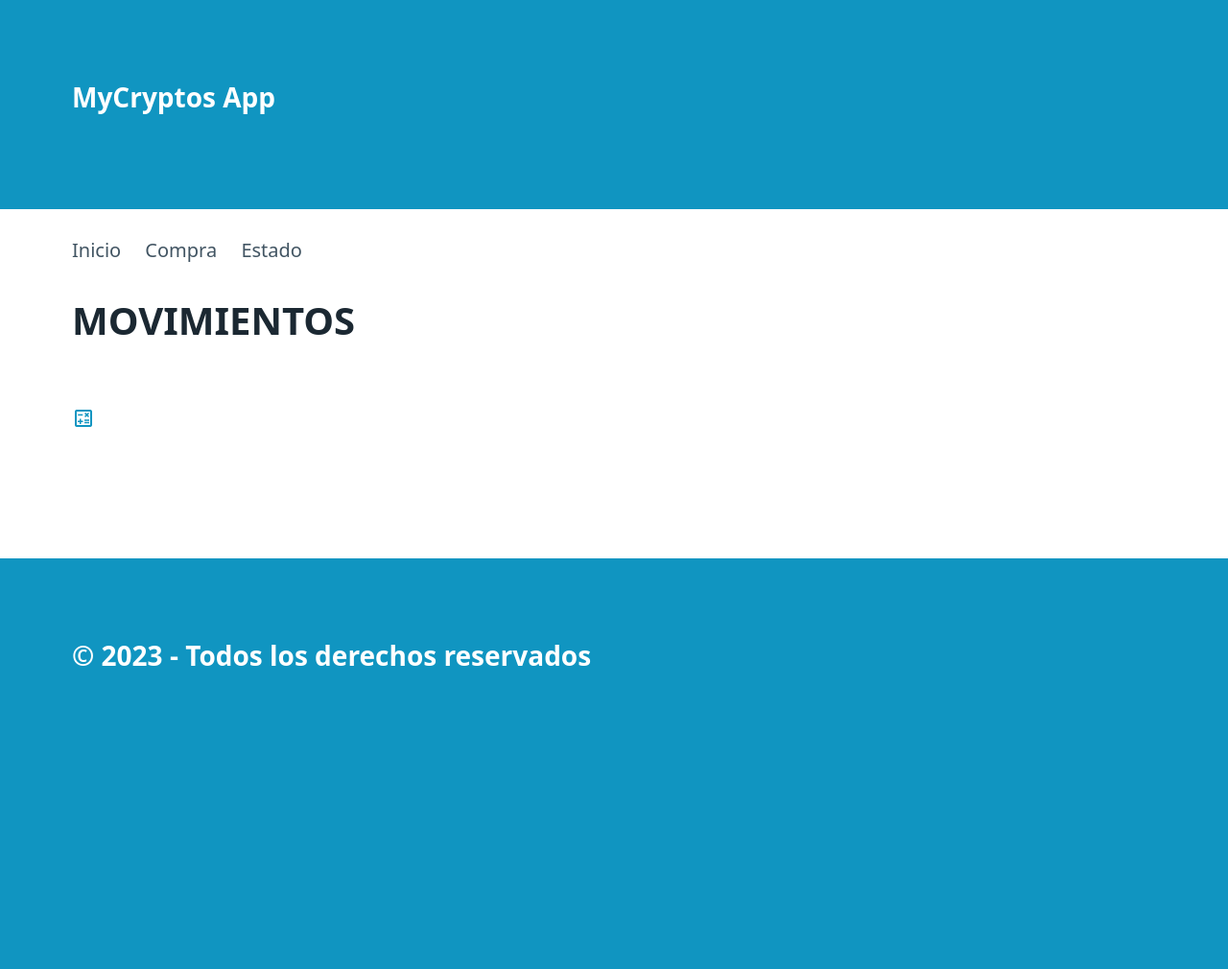
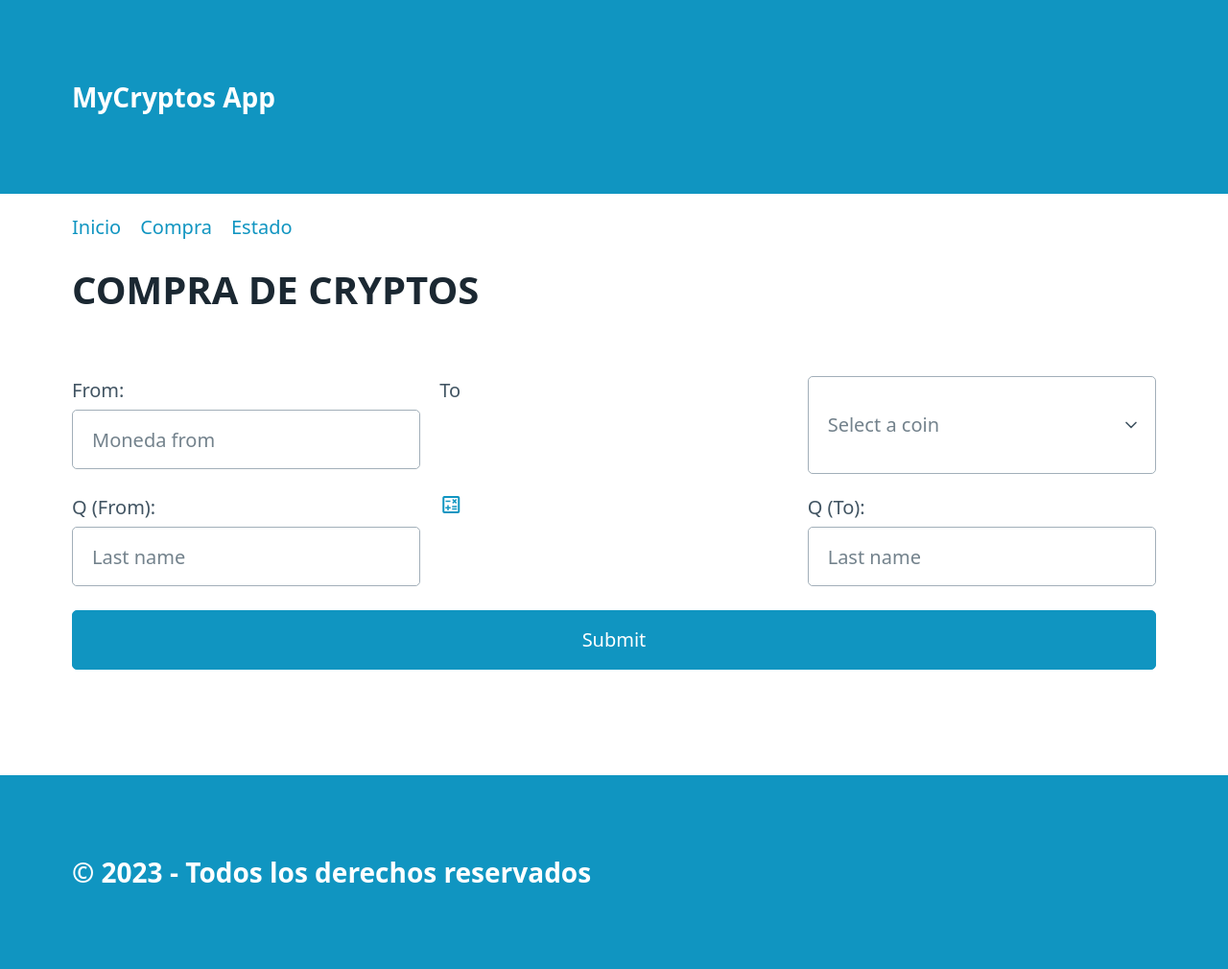
Before and after one commit to inmiti/mycrypto, a Flask app: page /purchase in a window 1280 px wide. Shown: the whole page at 96% size. Before the commit the page ends 694 px from the top, so only its background shows below. Run offline with Flask 2, Linux system fonts and the light colour scheme.

Commit message:
Conexión a base de datos en index, inicio form purchase

```diff
--- a/proyecto/models.py
+++ b/proyecto/models.py
@@ -19,3 +19,6 @@ def select_all():
         resultado.append(dato)
 
     return resultado
+
+def insert(registro):
+    pass
--- a/proyecto/templates/base.html
+++ b/proyecto/templates/base.html
@@ -19,9 +19,9 @@
     </header>
     <nav class="container">
         <ul>
-            <li><a href="/"></a>Inicio</li>
-            <li> <a href="/purchase"></a> Compra</li>
-            <li> <a href="/status"></a> Estado</li>
+            <li><a href="/">Inicio</a></li>
+            <li> <a href="/purchase">Compra</a> </li>
+            <li> <a href="/status">Estado</a> </li>
         </ul>
     </nav>
     <section class="container">
--- a/proyecto/templates/purchase.html
+++ b/proyecto/templates/purchase.html
@@ -1,14 +1,47 @@
 {% extends "base.html" %}
 {% block section %}
-<h1>MOVIMIENTOS</h1>
+<h1>COMPRA DE CRYPTOS</h1>
 
 <form action="">
-    <a href="#">
-        <span class="material-symbols-outlined">
-            calculate
-            </span>
+    <div class="grid">
 
-    </a>
+        <!-- Markup example 1: input is inside label -->
+        <label for="moneda_from">
+        From:
+        <input type="text" id="moneda_from" name="moneda_from" placeholder="Moneda from" required>
+        </label>
+
+        <label for="moneda_to">
+            To</label>
+        <select id="moneda_to" required>
+        <option value="" selected>Select a coin</option>
+        <option>EUR</option>
+        <option>BTC</option>
+        <option>USDT</option>
+        <option>ETH</option>
+        </select>
+    </div>
+
+    <div class="grid">
+        <label for="Q (From)">
+            Q (From):
+            <input type="text" id="cantidad_from" name="cantidad_from" placeholder="Last name" required>
+            </label>
+
+            <a href="#">
+            <span class="material-symbols-outlined">
+                calculate
+                </span>
+            </a>
+
+        <label for="Q (To)">
+            Q (To):
+            <input type="text" id="cantidad_to" name="cantidad_to" placeholder="Last name" required>
+            </label>
+    </div>
+
+    <button type="submit">Submit</button>
+
 
 </form>
 
```
Also changed, not shown: proyecto/templates/index.html (+4 -4 lines).
